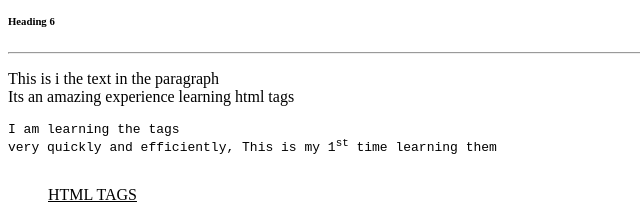
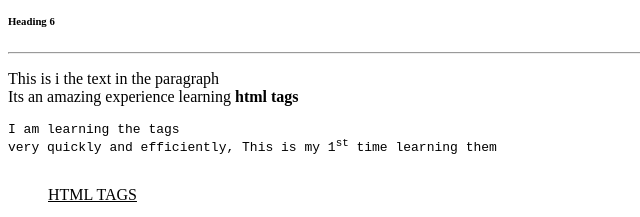
Before and after one commit to agent7898/WT-LAB, a plain HTML site: page LAB1/Myfirstwebpage.html in a window 1280 px wide. Shown: the part 266-483 px from the top of the page, 0-640 px from the left. Drawn offline with Linux system fonts and the light colour scheme.

Commit message:
changes to html in lab1
added <b> tag

```diff
--- a/LAB1/Myfirstwebpage.html
+++ b/LAB1/Myfirstwebpage.html
@@ -15,7 +15,7 @@
     <h6>Heading 6</h6>
     <hr>
     <p>This is i the text in the paragraph<br>
-        Its an amazing experience learning html tags
+        Its an amazing experience learning <b>html tags</b>
     </p>
 
     <pre>I am learning the tags
```
